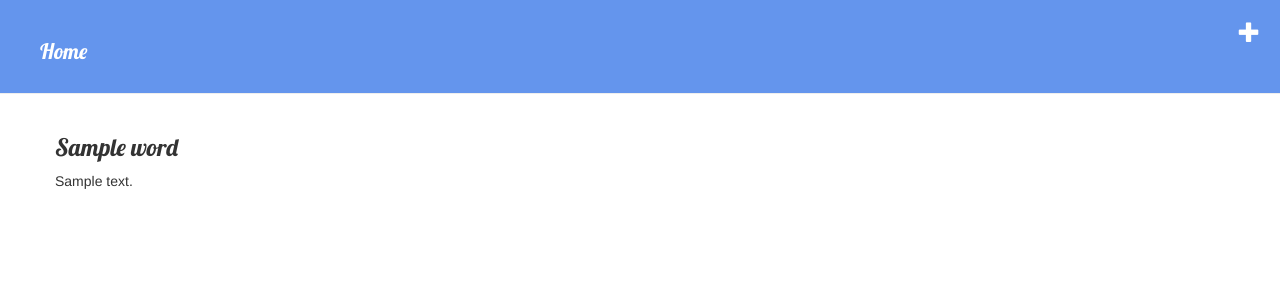
After one commit to chrisdimaio/COMP-5280-Class-Project, a Django app: template publish/templates/publish/home.html in a window 1280 px wide. The commit adds this page. Shown: the top 300 px of the page. Run offline with Django 3.2, Linux system fonts and the light colour scheme; the template is opened without the code that fills it: most values are stand-ins (such as "Sample title", 1, 10 or a date in 2020); some libraries are stand-ins or nearby versions.

Commit message:
Added home page with word list.

```diff
--- a/publish/static/css/publish.css
+++ b/publish/static/css/publish.css
@@ -6,7 +6,7 @@
 
 .page-header h1, .page-header h1 a, .page-header h1 a:visited, .page-header h1 a:active {
     color: #ffffff;
-    font-size: 36pt;
+    font-size: 16pt;
     text-decoration: none;
 }
 
@@ -23,7 +23,7 @@ h1, h2, h3, h4 {
 }
 
 .save {
-    float: right;
+    float: left;
 }
 
 .post-form textarea, .post-form input {
@@ -33,8 +33,9 @@ h1, h2, h3, h4 {
 .top-menu, .top-menu:hover, .top-menu:visited {
     color: #ffffff;
     float: right;
-    font-size: 26pt;
-    margin-right: 20px;
+    font-size: 16pt;
+    # margin-right: 20px;
+    margin-right: 20px 20px 20px 40px;
 }
 
 .post {
--- a/publish/templates/publish/base.html
+++ b/publish/templates/publish/base.html
@@ -10,7 +10,7 @@
     <body>
         <div class="page-header">
             <a href="{% url 'publish' %}" class="top-menu"><span class="glyphicon glyphicon-plus"></span></a>
-            <h1><a href="/">Publish a new word</a></h1>
+            <h1><a href="/">Home</a></h1>
         </div>
         <div class="content container">
             <div class="row">
--- /dev/null
+++ b/publish/templates/publish/home.html
@@ -0,0 +1,10 @@
+{% extends 'publish/base.html' %}
+
+{% block content %}
+    {% for word in words %}
+        <div>
+            <h3>{{ word.word }}</h3>
+            <p>{{ word.description|linebreaksbr }}</p>
+        </div>
+    {% endfor %}
+{% endblock %}
--- a/publish/urls.py
+++ b/publish/urls.py
@@ -4,5 +4,7 @@ from . import views
 urlpatterns = [
     # url(r'^$', views.publish_word, name='publish_word'),
     # url(r'^post/(?P<pk>\d+)/$', views.publish_detail, name='publish_detail'),
+    url(r'^$', views.HomeView.as_view(), name='home'),
     url(r'^publish/new/$', views.PublishView.as_view(), name='publish'),
+    # url(r'^words/$', views.WordsView.as_view(), name='words'),
 ]
```
Also changed, not shown: publish/templates/publish/publish_edit.html (+5 -3 lines), publish/templates/publish/words.html (added, +10 -0 lines), publish/views.py (+18 -25 lines).
